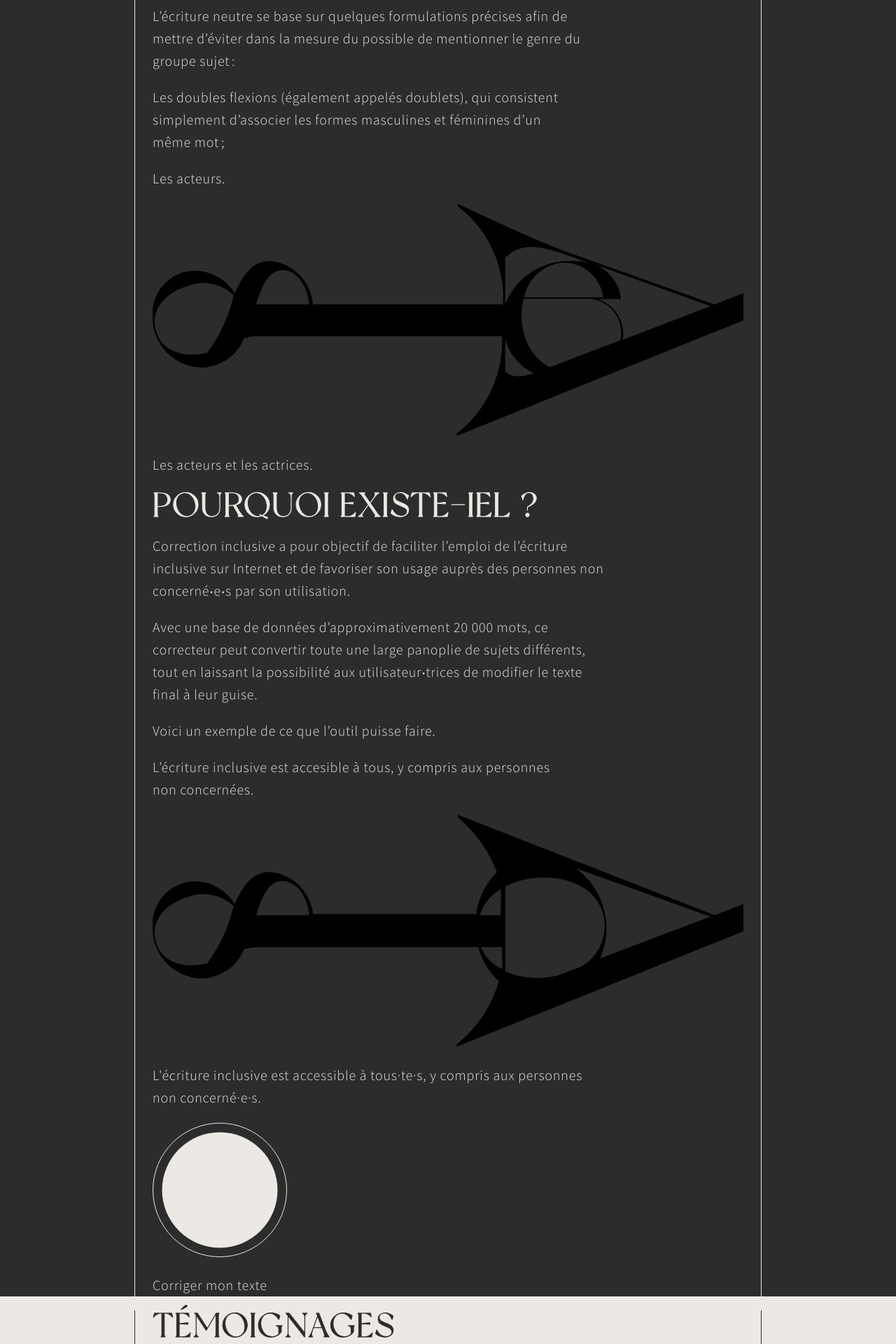
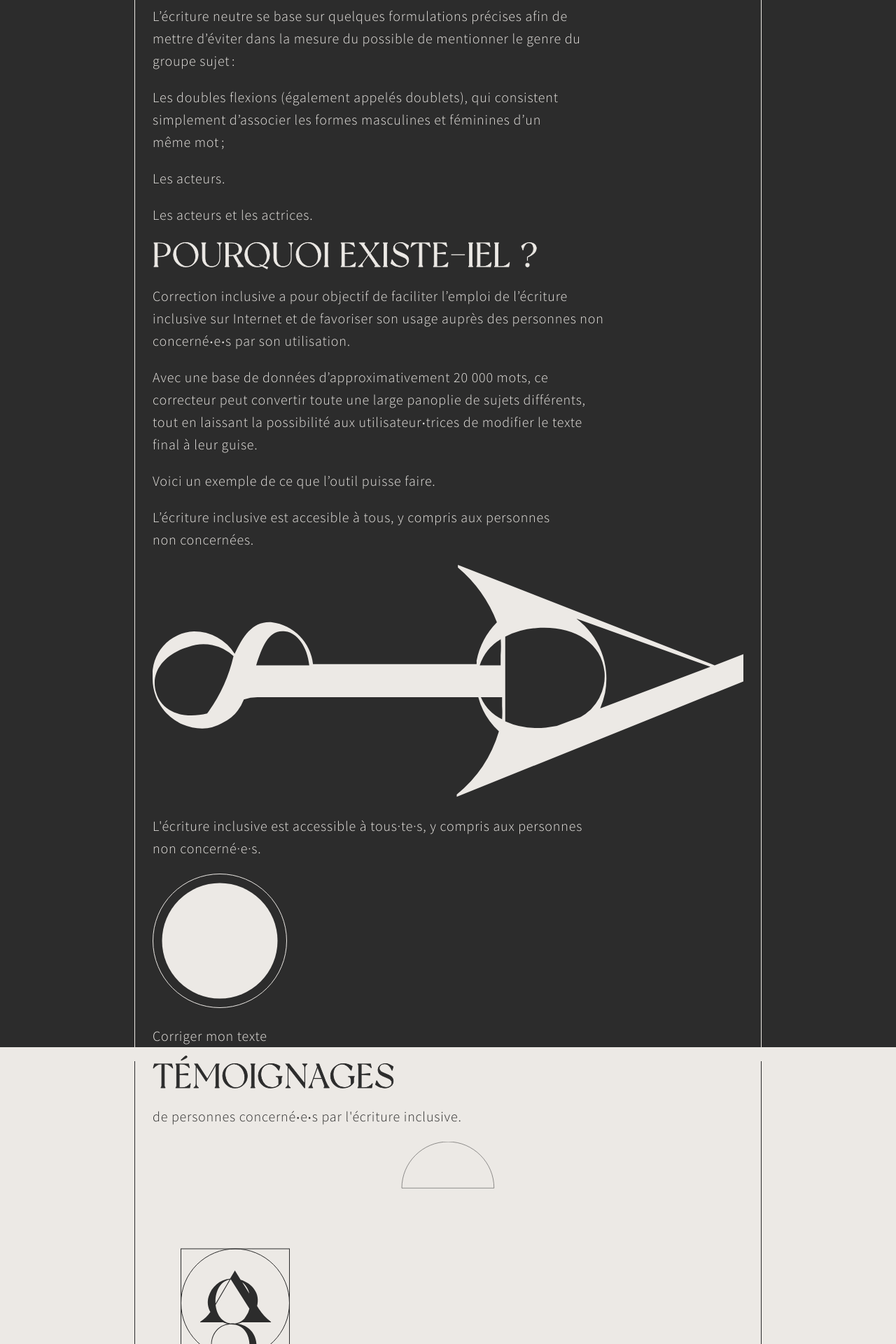
Before and after one commit to Tom-Delfosse/tfe-inclusive-writing, a Vue app in the folder inclusive_writing/: page / in a window 1280 px wide. Shown: the part 1780-3700 px from the top of the page at 70% size. Built offline with nearby package versions, Linux system fonts and the light colour scheme.

Commit message:
Added ESlint Standard + Some fixes

```diff
--- /dev/null
+++ b/inclusive_writing/src/components/vExample.vue
@@ -0,0 +1,30 @@
+<template>
+  <div>
+    <li class="list--example__el">
+      <p>Les doubles flexions (également appelés doublets), qui consistent simplement d’associer les formes masculines et féminines d’un même&nbsp;mot&#8239;;</p>
+      <div class="correction-example">
+        <div class="correction-example__bef">
+          <p>Les&nbsp;acteurs.</p>
+        </div>
+        <!-- <svg class="img img--arrow" viewBox="0 0 20.56 8.11">
+          <path d="M20.56,4.06V3.11l-1,.4-5.05-1.8C13.36,1.31,10.62,0,10.62,0l0,.09a4,4,0,0,1,1.58,3.1V3.5H5.58A1.65,1.65,0,0,0,4.16,2c-.68-.05-1,.47-1.3,1.11a1.65,1.65,0,0,0-1.42-.78A1.49,1.49,0,0,0,0,3.94,1.73,1.73,0,0,0,1.72,5.7a1.42,1.42,0,0,0,.69-.18,1.49,1.49,0,0,0,.76-.83,1.5,1.5,0,0,1,.54-.08h8.45v.31A4.06,4.06,0,0,1,10.58,8l0,.08Zm-7.65-.75h2.23a1.18,1.18,0,0,1,1.14,1.44h0l-2.4.92-.1,0a1.82,1.82,0,0,1-.81-1A2.48,2.48,0,0,1,12.91,3.31Zm6.5.25L16.36,4.74a1.28,1.28,0,0,0-.86-1.42h.8a1.43,1.43,0,0,0-.94-1.21Zm-3.73-.3-2.75,0a1.52,1.52,0,0,1,1.13-1.18A1.37,1.37,0,0,1,15.68,3.26ZM12.27,1.88h0c.54-.52,1.13-.46,2.21-.07l.73.26A2.11,2.11,0,0,0,14.44,2,2.35,2.35,0,0,0,12.27,3.5ZM.12,4.44C-.1,3.7.45,3.09,1.23,2.86a1.5,1.5,0,0,1,1.59.33v0a5.45,5.45,0,0,1-.92,2C1.12,5.37.33,5.17.12,4.44ZM4.63,2.32c.41.06.75.53.82,1.18H3.6C3.82,2.81,4.06,2.24,4.63,2.32Zm7.64,2.39a1.84,1.84,0,0,0,1,1.19c-.5.15-.79.15-1-.08h0Z"/>
+        </svg> -->
+        <div class="correction-example__aft">
+          <p>Les&nbsp;acteurs et les&nbsp;actrices.</p>
+        </div>
+      </div>
+    </li>
+  </div>
+</template>
+<script>
+import examples from '@/assets/data/examples.json'
+
+export default {
+  setup () {
+    console.log(examples)
+  }
+}
+</script>
+<style lang="scss" scoped>
+
+</style>
--- a/inclusive_writing/src/components/vScrollBtn.vue
+++ b/inclusive_writing/src/components/vScrollBtn.vue
@@ -1,8 +1,22 @@
 <template>
-    <svg width="80" height="80" viewBox="0 0 80 80" fill="none" class="btn-scroll btn-scroll--footer" v-on:click="scrollDown">
-        <circle class="circle circle--full" cx="40" cy="40" r="39.5" stroke="#2C2C2C" fill="#ECE9E5"/>
-        <path  class="path" d="M53.66 35.31L43.18 51.37L45.48 54.65H40C40 54.65 28.36 38.28 26.27 35.31C24.2846 32.558 21.8224 30.1839 19 28.3L19 28H29.69V28.3C28 29.3 28.5 30.63 30.46 33.41L42.9 51L53.1 35.31C55.34 31.88 55.69 30.02 52.68 28.31V28H61V28.3C57.9755 29.9451 55.4424 32.3643 53.66 35.31Z" fill="#2C2C2C"/>
-    </svg>
+  <svg
+    width="80"
+    height="80"
+    viewBox="0 0 80 80"
+    fill="none"
+    class="btn-scroll btn-scroll--footer"
+    @click="scrollDown"
+  >
+    <circle
+      class="circle circle--full"
+      cx="40"
+      cy="40"
+      r="39.5"
+      stroke="#2C2C2C"
+      fill="#ECE9E5"
+    />
+    <path class="path" d="M53.66 35.31L43.18 51.37L45.48 54.65H40C40 54.65 28.36 38.28 26.27 35.31C24.2846 32.558 21.8224 30.1839 19 28.3L19 28H29.69V28.3C28 29.3 28.5 30.63 30.46 33.41L42.9 51L53.1 35.31C55.34 31.88 55.69 30.02 52.68 28.31V28H61V28.3C57.9755 29.9451 55.4424 32.3643 53.66 35.31Z" fill="#2C2C2C" />
+  </svg>
 </template>
 
 <script>
@@ -10,10 +24,19 @@ import zenscroll from 'zenscroll'
 
 export default {
   props: {
-      // aboutRef :
+    scrollToRef: {
+      type: Object,
+      required: true
+    }
   },
-  methods: {
-    scrollDown() {zenscroll.to(document.querySelector(".section--about")), 800}
+  setup (props) {
+    const scrollDown = () => {
+      zenscroll.to(props.scrollToRef, 800)
+    }
+
+    return {
+      scrollDown
+    }
   }
 }
 </script>
--- a/inclusive_writing/src/router/index.js
+++ b/inclusive_writing/src/router/index.js
@@ -1,6 +1,5 @@
 import { createRouter, createWebHistory } from 'vue-router'
 import Main from '@/views/Main.vue'
-
 
 const routes = [
   {
@@ -21,8 +20,8 @@ const routes = [
 const router = createRouter({
   history: createWebHistory(),
   routes,
-  linkActiveClass: "nav__link--active",
-  linkExactActiveClass: "nav__link--active-exact",
+  linkActiveClass: 'nav__link--active',
+  linkExactActiveClass: 'nav__link--active-exact'
 })
 
 export default router
--- a/inclusive_writing/src/views/Main.vue
+++ b/inclusive_writing/src/views/Main.vue
@@ -1,57 +1,66 @@
 <template>
   <div>
-
     <section class="section section--hero section--white">
       <div class="section__content">
-
         <div class="title-wrap">
-        <h1 class="title title--big">Correction inclusive</h1>
-        <p class="baseline">Outil de grammaire inclusive à la portée de&nbsp;tous‧tes.</p>
+          <h1 class="title title--big">
+            Correction inclusive
+          </h1>
+          <p class="baseline">
+            Outil de grammaire inclusive à la portée de&nbsp;tous‧tes.
+          </p>
         </div>
-      <vScrollBtn/>
+        <vScrollBtn v-if="sectionAboutRef" :scroll-to-ref="sectionAboutRef" />
       </div>
     </section>
 
     <main class="section section--main">
-
-      <section class="section section--about section--dark" ref="sectionAbout">
+      <section ref="sectionAboutRef" class="section section--about section--dark">
         <div class="section__content">
-          <svg class="img img--deco" width="171" height="262" viewBox="0 0 171 263" fill="none" >
-              <circle r="131" transform="matrix(-1 0 0 1 131.5 131.5)" fill="#ECE9E5" stroke="#2C2C2C"/>
+          <svg
+            class="img img--deco"
+            width="171"
+            height="262"
+            viewBox="0 0 171 263"
+            fill="none"
+          >
+            <circle
+              r="131"
+              transform="matrix(-1 0 0 1 131.5 131.5)"
+              fill="#ECE9E5"
+              stroke="#2C2C2C"
+            />
           </svg>
           <div class="text-short">
-            <h2 class="title title--medium">De quoi <span class="no-break">s'agit-iel&nbsp;?</span></h2>
+            <h2 class="title title--medium">
+              De quoi <span class="no-break">s'agit-iel&nbsp;?</span>
+            </h2>
             <p>«&#8239;Correction inclusive&#8239;» est un outil visant à modifier des articles déjà rédigés pour ajouter une forme d’écriture inclusive en fonction du&nbsp;contexte.</p>
           </div>
 
-          <h3 class="title title--small">Qu'est-ce que l'écriture inclusive&nbsp;?</h3>
+          <h3 class="title title--small">
+            Qu'est-ce que l'écriture inclusive&nbsp;?
+          </h3>
           <p>L’écriture dite inclusive, non genrée, dégenrée ou encore neutre, désigne une forme d’écriture progressiste qui veut en premier lieu émanciper le rôle du genre grammatical féminin dans la langue&nbsp;française.</p>
           <p>Puis, comme toute chose vivante, elle a fortement évolué depuis son arrivée pour à présent utiliser des formulations neutres où le genre n’a plus d’influence sur la terminaison des&nbsp;mots.</p>
 
-          <h3 class="title title--small">Pourquoi utiliser l'écriture&nbsp;inclusive&nbsp;?</h3>
+          <h3 class="title title--small">
+            Pourquoi utiliser l'écriture&nbsp;inclusive&nbsp;?
+          </h3>
           <p>Utiliser l’écriture inclusive, c’est avant toute chose une forme de respect envers le récipient ou le lecteur‧trice qui lira le texte : elle permet non seulement de s’adresser aux hommes comme aux femmes sans directement faire référence à leur identité de genre comme on le faisait dans le passé, mais aussi d’accepter l’existence des personnes qui ne s’identifient pas dans cette binarité femme / homme et de les inclure dans la langue&nbsp;française.</p>
 
-          <h3 class="title title--small">Comment fonctionne-t-elle&nbsp;?</h3>
+          <h3 class="title title--small">
+            Comment fonctionne-t-elle&nbsp;?
+          </h3>
           <p>L’écriture neutre se base sur quelques formulations précises afin de mettre d’éviter dans la mesure du possible de mentionner le genre du groupe&nbsp;sujet&#8239;:</p>
 
           <ul class="list list--example">
-            <li class="list--example__el">
-              <p>Les doubles flexions (également appelés doublets), qui consistent simplement d’associer les formes masculines et féminines d’un même&nbsp;mot&#8239;;</p>
-              <div class="correction-example">
-                <div class="correction-example__bef">
-                  <p>Les&nbsp;acteurs.</p>
-                </div>
-                <svg class="img img--arrow" viewBox="0 0 20.56 8.11">
-                  <path d="M20.56,4.06V3.11l-1,.4-5.05-1.8C13.36,1.31,10.62,0,10.62,0l0,.09a4,4,0,0,1,1.58,3.1V3.5H5.58A1.65,1.65,0,0,0,4.16,2c-.68-.05-1,.47-1.3,1.11a1.65,1.65,0,0,0-1.42-.78A1.49,1.49,0,0,0,0,3.94,1.73,1.73,0,0,0,1.72,5.7a1.42,1.42,0,0,0,.69-.18,1.49,1.49,0,0,0,.76-.83,1.5,1.5,0,0,1,.54-.08h8.45v.31A4.06,4.06,0,0,1,10.58,8l0,.08Zm-7.65-.75h2.23a1.18,1.18,0,0,1,1.14,1.44h0l-2.4.92-.1,0a1.82,1.82,0,0,1-.81-1A2.48,2.48,0,0,1,12.91,3.31Zm6.5.25L16.36,4.74a1.28,1.28,0,0,0-.86-1.42h.8a1.43,1.43,0,0,0-.94-1.21Zm-3.73-.3-2.75,0a1.52,1.52,0,0,1,1.13-1.18A1.37,1.37,0,0,1,15.68,3.26ZM12.27,1.88h0c.54-.52,1.13-.46,2.21-.07l.73.26A2.11,2.11,0,0,0,14.44,2,2.35,2.35,0,0,0,12.27,3.5ZM.12,4.44C-.1,3.7.45,3.09,1.23,2.86a1.5,1.5,0,0,1,1.59.33v0a5.45,5.45,0,0,1-.92,2C1.12,5.37.33,5.17.12,4.44ZM4.63,2.32c.41.06.75.53.82,1.18H3.6C3.82,2.81,4.06,2.24,4.63,2.32Zm7.64,2.39a1.84,1.84,0,0,0,1,1.19c-.5.15-.79.15-1-.08h0Z"/>
-                </svg>
-                <div class="correction-example__aft">
-                  <p>Les&nbsp;acteurs et les&nbsp;actrices.</p>
-                </div>
-              </div>
-            </li>
+            <vExample />
           </ul>
 
-          <h2 class="title title--medium">Pourquoi existe-iel&nbsp;?</h2>
+          <h2 class="title title--medium">
+            Pourquoi existe-iel&nbsp;?
+          </h2>
           <p>Correction inclusive a pour objectif de faciliter l’emploi de l’écriture inclusive sur Internet et de favoriser son usage auprès des personnes non concerné‧e‧s par son&nbsp;utilisation.</p>
           <p>Avec une base de données d’approximativement 20 000 mots, ce correcteur peut convertir toute une large panoplie de sujets différents, tout en laissant la possibilité aux utilisateur‧trices de modifier le texte final à&nbsp;leur&nbsp;guise.</p>
           <p>Voici un exemple de ce que l’outil puisse&nbsp;faire.</p>
@@ -60,25 +69,32 @@
               <p>L’écriture inclusive est accesible à tous, y compris aux personnes non&nbsp;concernées.</p>
             </div>
             <svg class="img img--arrow" viewBox="0 0 20.59 8.11">
-              <path d="M20.59,4.06V3.11l-1,.39L10.64,0l0,.09A4.7,4.7,0,0,1,12,2a2.64,2.64,0,0,0-.71,1.34.49.49,0,0,1,0,.12H5.59A1.65,1.65,0,0,0,4.16,2c-.67-.05-1,.47-1.3,1.1a1.67,1.67,0,0,0-1.42-.78A1.5,1.5,0,0,0,0,3.94,1.73,1.73,0,0,0,1.72,5.7a1.36,1.36,0,0,0,.69-.18,1.5,1.5,0,0,0,.77-.83,1.4,1.4,0,0,1,.53-.08h7.64a2.46,2.46,0,0,0,.72,1.19A4.46,4.46,0,0,1,10.6,8l0,.08ZM13.37,2.2c1.18-.1,2.28.42,2.38,1.54a1.63,1.63,0,0,1-.83,1.56l-.83.31-.39.06a2.73,2.73,0,0,1-1.41-.22V2.5A2.83,2.83,0,0,1,13.37,2.2Zm6.07,1.35L15.6,5a3.09,3.09,0,0,0,.17-.54,2.63,2.63,0,0,0-1-2.59Zm-7.31-1a3.83,3.83,0,0,1,0,.6V3.5H11.4A1.68,1.68,0,0,1,12.13,2.59ZM.12,4.44C-.1,3.7.45,3.09,1.24,2.86a1.51,1.51,0,0,1,1.58.32v0a5.37,5.37,0,0,1-.92,2C1.12,5.37.33,5.17.12,4.44ZM4.63,2.32c.41.05.76.53.83,1.18H3.61C3.83,2.81,4.06,2.23,4.63,2.32Zm6.81,2.29h.74v.31a3.33,3.33,0,0,1,0,.46A1.52,1.52,0,0,1,11.44,4.61Z"/>
+              <path d="M20.59,4.06V3.11l-1,.39L10.64,0l0,.09A4.7,4.7,0,0,1,12,2a2.64,2.64,0,0,0-.71,1.34.49.49,0,0,1,0,.12H5.59A1.65,1.65,0,0,0,4.16,2c-.67-.05-1,.47-1.3,1.1a1.67,1.67,0,0,0-1.42-.78A1.5,1.5,0,0,0,0,3.94,1.73,1.73,0,0,0,1.72,5.7a1.36,1.36,0,0,0,.69-.18,1.5,1.5,0,0,0,.77-.83,1.4,1.4,0,0,1,.53-.08h7.64a2.46,2.46,0,0,0,.72,1.19A4.46,4.46,0,0,1,10.6,8l0,.08ZM13.37,2.2c1.18-.1,2.28.42,2.38,1.54a1.63,1.63,0,0,1-.83,1.56l-.83.31-.39.06a2.73,2.73,0,0,1-1.41-.22V2.5A2.83,2.83,0,0,1,13.37,2.2Zm6.07,1.35L15.6,5a3.09,3.09,0,0,0,.17-.54,2.63,2.63,0,0,0-1-2.59Zm-7.31-1a3.83,3.83,0,0,1,0,.6V3.5H11.4A1.68,1.68,0,0,1,12.13,2.59ZM.12,4.44C-.1,3.7.45,3.09,1.24,2.86a1.51,1.51,0,0,1,1.58.32v0a5.37,5.37,0,0,1-.92,2C1.12,5.37.33,5.17.12,4.44ZM4.63,2.32c.41.05.76.53.83,1.18H3.61C3.83,2.81,4.06,2.23,4.63,2.32Zm6.81,2.29h.74v.31a3.33,3.33,0,0,1,0,.46A1.52,1.52,0,0,1,11.44,4.61Z" fill="#ECE9E5" />
             </svg>
             <div class="correction-example__aft">
               <p>L'écriture inclusive est accessible à <span class="word-corrected">tous·te·s</span>, y compris aux personnes non&nbsp;<span class="word-corrected">concerné·e·s</span>.</p>
             </div>
           </div>
-
-          <vCTA/>
+          <vCTA />
         </div>
       </section>
       <section class="section section--white section--tem">
         <div class="section__content">
           <div class="title-wrap">
             <div class="title-wrap__text">
-              <h2 class="title title--medium">Témoignages</h2>
+              <h2 class="title title--medium">
+                Témoignages
+              </h2>
               <p>de personnes concerné‧e‧s par l'écriture&nbsp;inclusive.</p>
             </div>
-            <svg class="img img--bg" width="263" height="132" viewBox="0 0 263 132" fill="none">
-              <path d="M132 0C59.2 0 0 59.2 0 132H262.5C262.5 59.2 203.8 0.5 132 0Z" fill="#ECE9E5" stroke="#2C2C2C"/>
+            <svg
+              class="img img--bg"
+              width="263"
+              height="132"
+              viewBox="0 0 263 263"
+              fill="none"
+            >
+              <path d="M132 0C59.2 0 0 59.2 0 132H262.5C262.5 59.2 203.8 0.5 132 0Z" fill="#ECE9E5" stroke="#2C2C2C" />
             </svg>
           </div>
 
@@ -87,7 +103,9 @@
               <figure class="tem-group">
                 <img src="@/assets/img/svg/avatar-1.svg" alt="Avatar d'une personne concerné‧e." class="img img--avatar">
                 <figcaption>
-                  <p class="tem-group__quote">«&#8239;Je m’identifie plus facilement avec [l’écriture inclusive] que&nbsp;sans.&#8239;»</p>
+                  <p class="tem-group__quote">
+                    «&#8239;Je m’identifie plus facilement avec [l’écriture inclusive] que&nbsp;sans.&#8239;»
+                  </p>
                   <p>Jess, personne non-binaire et partisan‧ne de l'écriture&nbsp;inclusive.</p>
                 </figcaption>
               </figure>
@@ -97,13 +115,20 @@
       </section>
       <section class="section section--dark section--others">
         <div class="section__content">
+          <div class="title-wrap">
+            <h2 class="title title--medium">
+              Iels aussi ont adopté l'écriture inclusive.
+            </h2>
 
-        <div class="title-wrap">
-          <h2 class="title title--medium">Iels aussi ont adopté l'écriture inclusive.</h2>
-
-          <svg width="288" height="111" viewBox="0 0 288 111" fill="none" class="img img--bg">
-            <path d="M287.307 110.5H0.692943C22.1668 46.2693 78.2461 0.5 144 0.5C209.754 0.5 265.833 46.2693 287.307 110.5Z" stroke="#2C2C2C"/>
-            <path d="M194.5 55C194.5 85.1357 171.855 109.5 144 109.5C116.145 109.5 93.5 85.1357 93.5 55C93.5 24.8643 116.145 0.5 144 0.5C171.855 0.5 194.5 24.8643 194.5 55Z" stroke="#2C2C2C"/>
+            <svg
+              width="288"
+              height="111"
+              viewBox="0 0 288 111"
+              fill="none"
+              class="img img--bg"
+            >
+              <path d="M287.307 110.5H0.692943C22.1668 46.2693 78.2461 0.5 144 0.5C209.754 0.5 265.833 46.2693 287.307 110.5Z" stroke="#2C2C2C" />
+              <path d="M194.5 55C194.5 85.1357 171.855 109.5 144 109.5C116.145 109.5 93.5 85.1357 93.5 55C93.5 24.8643 116.145 0.5 144 0.5C171.855 0.5 194.5 24.8643 194.5 55Z" stroke="#2C2C2C" />
             </svg>
           </div>
           <ul class="list list--other">
@@ -112,7 +137,7 @@
                 <a href="https://www.instagram.com/bye.byebinary/?hl=fr">
                   <h3 class="title title--small">Bye Bye&nbsp;Binary</h3>
                   <svg viewBox="0 0 20.52 8.21" class="img img--link">
-                    <path d="M20.52,4.11v-1l-1,.4L10.54,0l0,.09a4.1,4.1,0,0,1,1.58,3.14v.32H.9c-.48,0-.68-.12-.8-.33H0V5H.1c.12-.22.32-.33.8-.33H12.08V5A4.12,4.12,0,0,1,10.5,8.13l0,.08ZM12.24,5.92a1.66,1.66,0,0,1,.44-.49l1.55-1.18.3.24c.36.28.62.48.82.67l-1.54.6C13,6.09,12.55,6.18,12.24,5.92Zm3.55-2.47h0V4.81h0c-.15.31-.58.14-1.29-.41l-.24-.18,1.08-.81C15.6,3.21,15.74,3.33,15.79,3.45Zm3.58.15L15.91,4.94V2.36Zm-5-1.78,1.29.47a1.66,1.66,0,0,1-.44.49L14,3.74l-.59-.45a3.7,3.7,0,0,1-1.22-1.2V1.9h0C12.74,1.37,13.33,1.44,14.41,1.82ZM12.19,2.93c.19-.23.59-.06,1.25.44l.52.4L12.59,4.82c-.2.14-.32.1-.4,0Z"/>
+                    <path d="M20.52,4.11v-1l-1,.4L10.54,0l0,.09a4.1,4.1,0,0,1,1.58,3.14v.32H.9c-.48,0-.68-.12-.8-.33H0V5H.1c.12-.22.32-.33.8-.33H12.08V5A4.12,4.12,0,0,1,10.5,8.13l0,.08ZM12.24,5.92a1.66,1.66,0,0,1,.44-.49l1.55-1.18.3.24c.36.28.62.48.82.67l-1.54.6C13,6.09,12.55,6.18,12.24,5.92Zm3.55-2.47h0V4.81h0c-.15.31-.58.14-1.29-.41l-.24-.18,1.08-.81C15.6,3.21,15.74,3.33,15.79,3.45Zm3.58.15L15.91,4.94V2.36Zm-5-1.78,1.29.47a1.66,1.66,0,0,1-.44.49L14,3.74l-.59-.45a3.7,3.7,0,0,1-1.22-1.2V1.9h0C12.74,1.37,13.33,1.44,14.41,1.82ZM12.19,2.93c.19-.23.59-.06,1.25.44l.52.4L12.59,4.82c-.2.14-.32.1-.4,0Z" />
                   </svg>
                 </a>
               </div>
@@ -120,37 +145,52 @@
             </li>
           </ul>
           <div class="section--others__outro">
-          <p class="title title--false">Et plein&nbsp;d'autres&nbsp;!</p>
-          <svg width="288" height="111" viewBox="0 0 288 111" fill="none" class="img img--bg img--bg-outer">
-            <path d="M287.307 110.5H0.692943C22.1668 46.2693 78.2461 0.5 144 0.5C209.754 0.5 265.833 46.2693 287.307 110.5Z" stroke="#ECE9E5"/>
+            <p class="title title--false">
+              Et plein&nbsp;d'autres&nbsp;!
+            </p>
+            <svg
+              width="288"
+              height="111"
+              viewBox="0 0 288 111"
+              fill="none"
+              class="img img--bg img--bg-outer"
+            >
+              <path d="M287.307 110.5H0.692943C22.1668 46.2693 78.2461 0.5 144 0.5C209.754 0.5 265.833 46.2693 287.307 110.5Z" stroke="#ECE9E5" />
             </svg>
           </div>
         </div>
       </section>
       <section class="section section--CTA section--white">
         <div class="section__content">
-          <vCTA class="CTA-container--dark"/>
+          <vCTA class="CTA-container--dark" />
         </div>
       </section>
-      <vFooter/>
+      <vFooter />
     </main>
   </div>
 </template>
 
 <script>
-import vFooter from "@/components/vFooter.vue"
-import vScrollBtn from "@/components/vScrollBtn.vue"
-import vCTA from "@/components/vCTA.vue"
+import vFooter from '@/components/vFooter.vue'
+import vScrollBtn from '@/components/vScrollBtn.vue'
+import vCTA from '@/components/vCTA.vue'
+import vExample from '@/components/vExample.vue'
+import { ref } from 'vue'
 
 export default {
-  components:{
+  components: {
     vCTA,
     vFooter,
+    vExample,
     vScrollBtn
+  },
+
+  setup () {
+    const sectionAboutRef = ref(null)
+    return {
+      sectionAboutRef
     }
-  // methods: {
-  //   scrollDown() {zenscroll.to(this.$refs.sectionAbout), 800}
-  //   }
+  }
 }
 </script>
 
@@ -228,16 +268,10 @@ export default {
       }
 
       .text-short{
-
         .title{
           max-width: 50%;
+        }
 
-        }
-        @include sm{
-          .title{
-            // max-width: inherit;
-          }
-        }
         @include tb{
           p{
             max-width: 80%;
@@ -261,7 +295,6 @@ export default {
         }
         @include xxl{
           max-width: 65%;
-
         }
       }
 
@@ -274,7 +307,6 @@ export default {
 
         @include lg{
           max-width: 650px;
-
         }
       }
     }
@@ -312,7 +344,6 @@ export default {
     }
   }
 }
-
 
 // .section{
 //   &--main{
@@ -369,7 +400,6 @@ export default {
 //         // padding: $s-mob--bigger $s-mob--smaller;
 //         // left: calc((-#{$s-mob--smaller} * 2) - 1px) ;
 //         // right: 1px
-
 
 //         .title, p {
 //           padding: 0;
@@ -457,7 +487,6 @@ export default {
 //           width: 100%;
 //       }
 //     }
-
 
 //     .list--other{
 //       margin: 0;
@@ -606,7 +635,6 @@ export default {
 //   }
 // }
 
-
 // .word-corrected {
 //   border: 1px solid $c-white;
 //   padding: 0 $s-mob--smallest/3;
--- a/inclusive_writing/src/views/Tool.vue
+++ b/inclusive_writing/src/views/Tool.vue
@@ -1,8 +1,9 @@
 <template>
   <div>
     <section class="section section--white">
-      <h1 class="title title--big">The tool page</h1>
-
+      <h1 class="title title--big">
+        The tool page
+      </h1>
     </section>
   </div>
 </template>
--- a/inclusive_writing/vue.config.js
+++ b/inclusive_writing/vue.config.js
@@ -1,4 +1,5 @@
 module.exports = {
+  lintOnSave: true,
   css: {
     loaderOptions: {
       sass: {
```
Also changed, not shown: inclusive_writing/package.json (+9 -19 lines), inclusive_writing/src/App.vue (+1 -6 lines), inclusive_writing/src/components/vCTA.vue (+20 -5 lines), inclusive_writing/src/components/vHeader.vue (+8 -5 lines), inclusive_writing/src/components/vIcon.vue (+11 -13 lines), 2 other files (tests, documents, lock files or other folders). Lines whose indentation alone changed are shown as unchanged.
